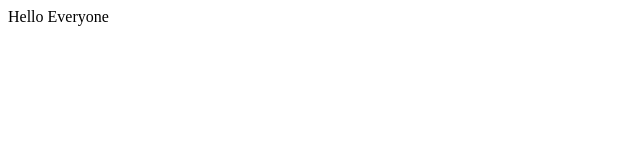
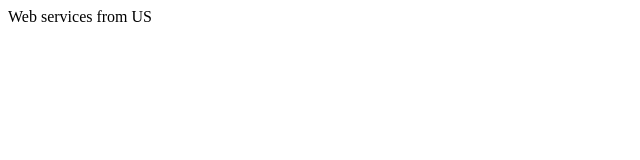
Before and after one commit to parameswari01/param1, a plain HTML site: page file1.html in a window 1280 px wide. Shown: the full height of the page, 0-640 px from the left. Drawn offline with Linux system fonts and the light colour scheme.

Commit message:
Update file1.html

```diff
--- a/file1.html
+++ b/file1.html
@@ -1,6 +1,6 @@
 <html>
 <body>
-Hello Everyone
+Web services from US
 </body>
 
 </html>
```
